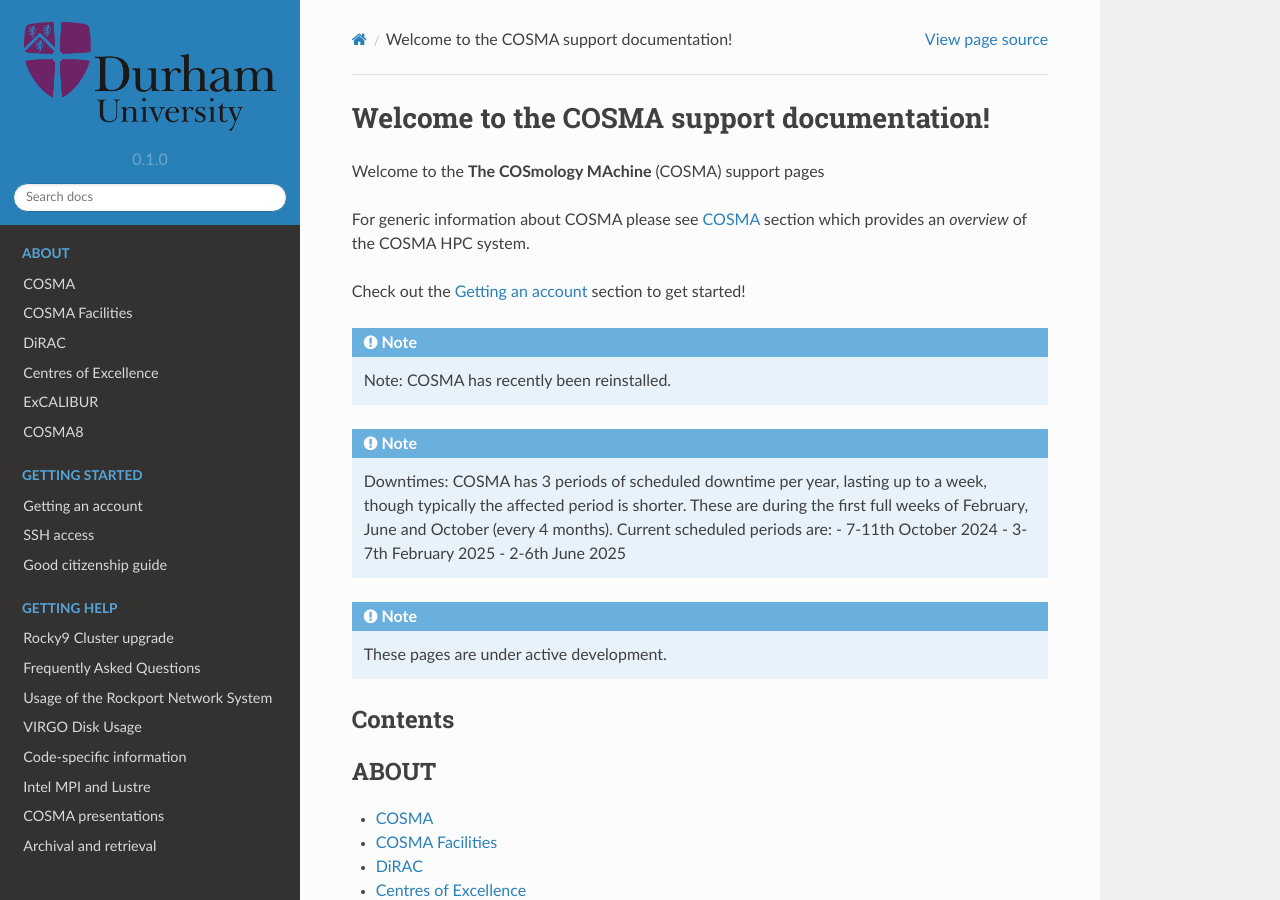
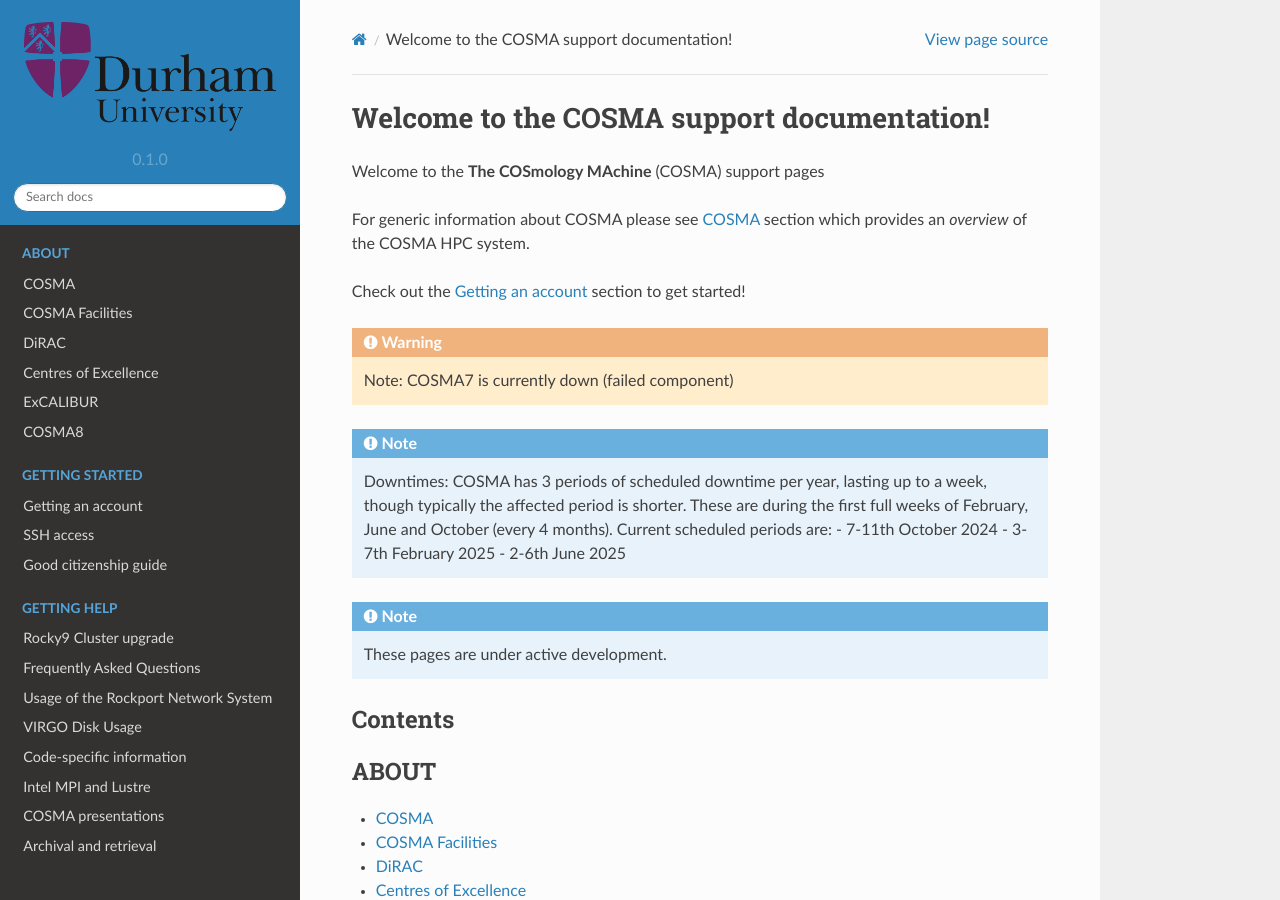
Before and after one commit to agb32/cosmadoc, a Sphinx documentation site: the page built from docs/source/index.rst, in a window 1280 px wide and 900 px high. Built offline with Sphinx 7.4.7 and the Read the Docs theme 2.0.0, drawn with Linux system fonts in a browser that asks for light colours.

Commit message:
status-updated

```diff
--- a/docs/source/index.rst
+++ b/docs/source/index.rst
@@ -8,9 +8,9 @@
 
 Check out the :doc:`account` section to get started!
 
-.. note::
+.. warning::
 
-   Note: COSMA has recently been reinstalled.
+   Note: COSMA7 is currently down (failed component)
 
 .. note::
 
```
